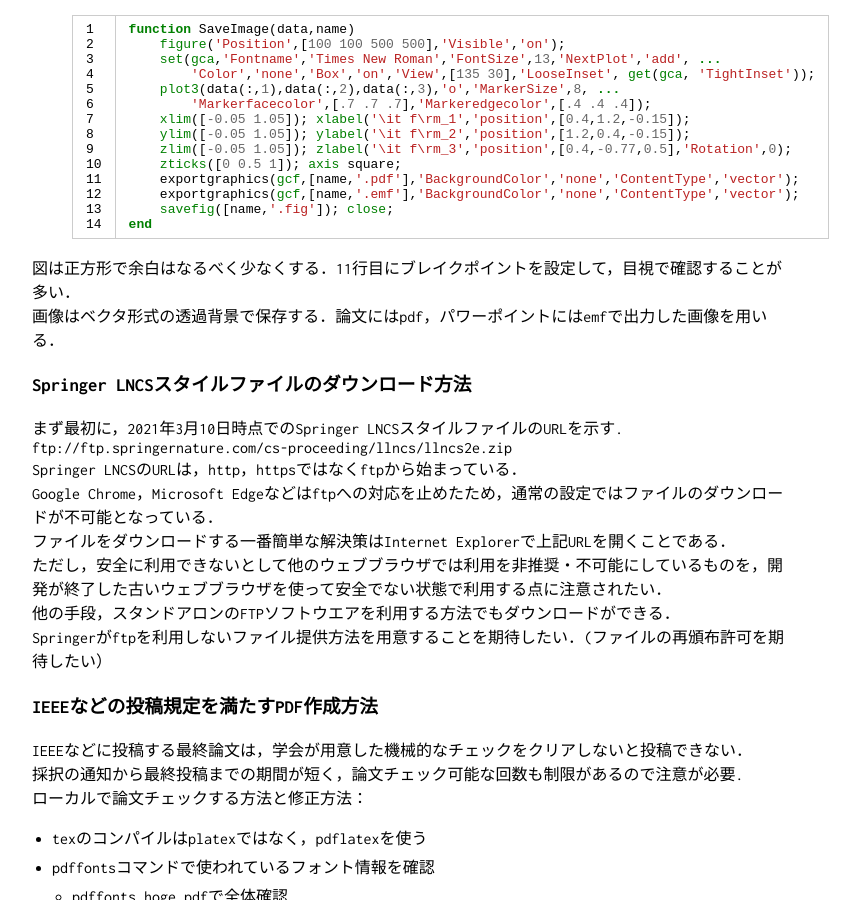
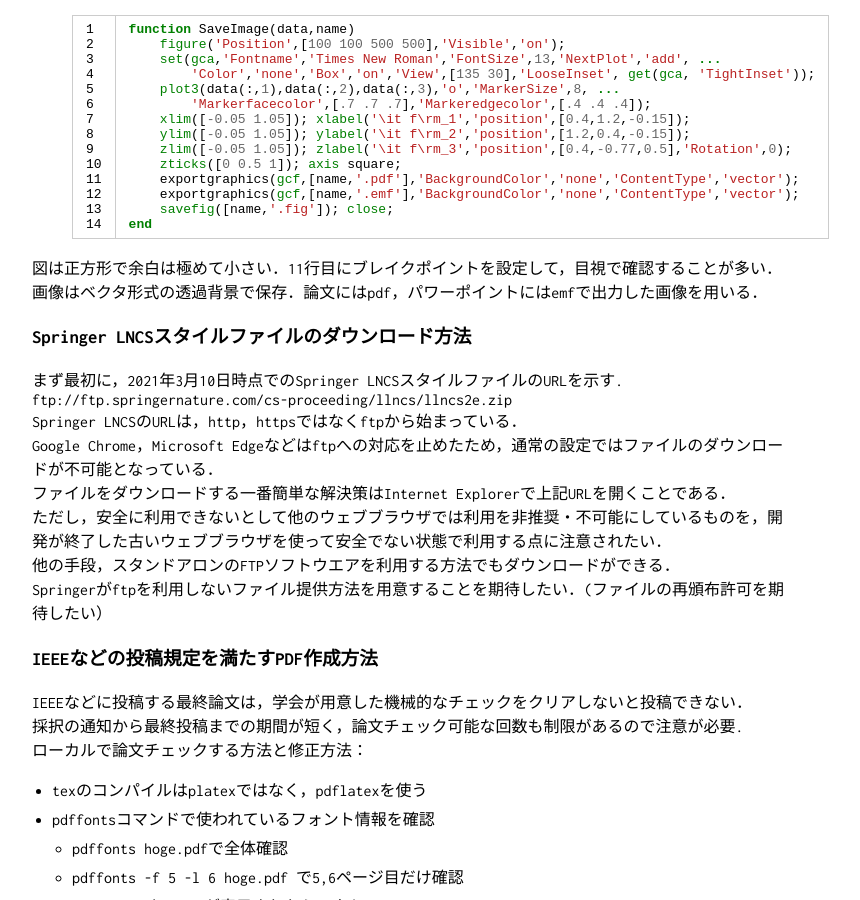
Before and after one commit to tomtkg/tomtkg.github.io, a Jekyll site: the page built from memo.md, in a window 1280 px wide and 900 px high, scrolled down 2554 px. Shown: the whole window, without its empty margins (228-1088 px from the left). Built offline with Jekyll 4.4.1, drawn with Linux system fonts in a browser that asks for light colours.

Commit message:
Update memo.md

```diff
--- a/memo.md
+++ b/memo.md
@@ -73,8 +73,8 @@ function SaveImage(data,name)
 end
 {% endhighlight %}
 
-図は正方形で余白はなるべく少なくする．11行目にブレイクポイントを設定して，目視で確認することが多い．
-画像はベクタ形式の透過背景で保存する．論文にはpdf，パワーポイントにはemfで出力した画像を用いる．
+図は正方形で余白は極めて小さい．11行目にブレイクポイントを設定して，目視で確認することが多い．
+画像はベクタ形式の透過背景で保存．論文にはpdf，パワーポイントにはemfで出力した画像を用いる．
 
 
 ### Springer LNCSスタイルファイルのダウンロード方法
```
